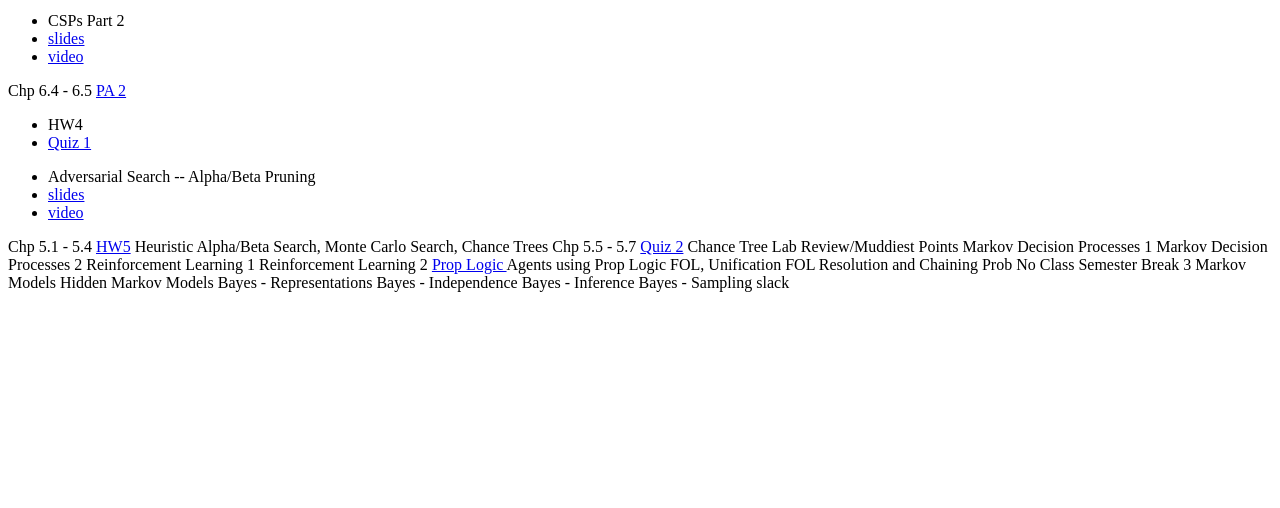
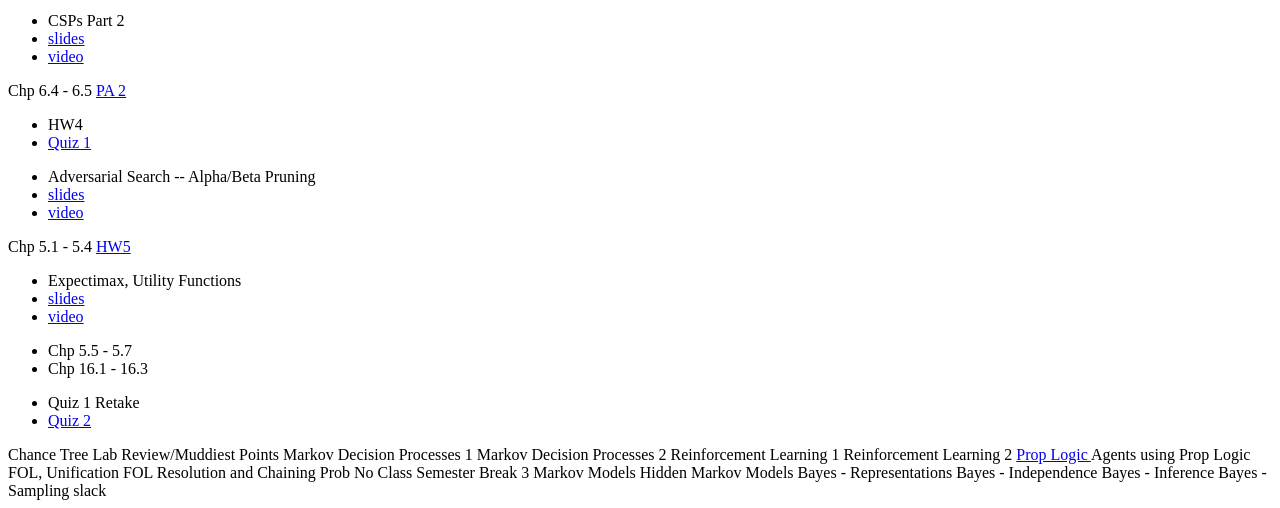
Before and after one commit to molloykp/AIClass, a PHP site: page /cs444_Calendar_Data.php in a window 1280 px wide. Shown: the part 826-1334 px from the top of the page. Before the commit the page ends 1118 px from the top, so only its background shows below. Run offline with PHP 8.4, Linux system fonts and the light colour scheme.

Commit message:
Expectimax and utility slides and calendar update.

```diff
--- a/wwwMolloy/Calendar2021.csv
+++ b/wwwMolloy/Calendar2021.csv
@@ -8,7 +8,7 @@ week,day,withinWeek,topic(s),reading,assignment/lab,due
 4,2,1,Assessment Day - No Class,,,
 4,4,2,CSPs Part 2; slides(slides/06_CSP_Part2.pdf);video(https://canvas.jmu.edu/courses/1775272/modules),Chp 6.4 - 6.5,PA 2  (PAs/PA.php?paNumber=2),HW4;Quiz 1(mquizzes/mquiz1/mquiz1.php)
 5,2,1,Adversarial Search -- Alpha/Beta Pruning;slides(slides/07_AdversarialSearch.pdf);video(https://canvas.jmu.edu/courses/1775272/modules),Chp 5.1 - 5.4,HW5(https://canvas.jmu.edu/courses/1775272/quizzes),
-5,4,2,"Heuristic Alpha/Beta Search, Monte Carlo Search, Chance Trees",Chp 5.5 - 5.7,,Quiz 2(mquizzes/mquiz2/mquiz2.php)
+5,4,2,"Expectimax, Utility Functions;slides(slides/08_ExpectimaxSearch.pdf);video(https://canvas.jmu.edu/courses/1775272/modules)",Chp 5.5 - 5.7; Chp 16.1 - 16.3,,Quiz 1 Retake;Quiz 2(mquizzes/mquiz2/mquiz2.php)
 6,2,1,Chance Tree Lab,,,
 6,4,2,Review/Muddiest Points,,,
 7,2,1,Markov Decision Processes 1,,,
--- a/wwwMolloy/cs444_Calendar_Data.php
+++ b/wwwMolloy/cs444_Calendar_Data.php
@@ -283,15 +283,42 @@
     <td id="WeekNoNumber"></td>
     <td style="text-align: left" id="WeekRowDate_5_4"></td>
     <td> <!-- Topics -->
-        Heuristic Alpha/Beta Search, Monte Carlo Search, Chance Trees
+        <ul class="no_indent">
+            <li>
+                Expectimax, Utility Functions
+            </li>
+            <li>
+                <a href="slides/08_ExpectimaxSearch.pdf">slides</a>
+            </li>
+            </li>
+            <li>
+                <a href="https://canvas.jmu.edu/courses/1775272/modules">video</a>
+            </li>
+            </li>
+        </ul>
     </td>
     <td> <!-- Readings -->
-        Chp 5.5 - 5.7
+        <ul class="no_indent">
+            <li>
+                Chp 5.5 - 5.7
+            </li>
+            <li>
+                Chp 16.1 - 16.3
+            </li>
+        </ul>
     </td>
     <td> <!-- Assign/Lab -->
     </td>
     <td> <!-- Due -->
-        <a href="mquizzes/mquiz2/mquiz2.php">Quiz 2</a>
+        <ul class="no_indent">
+            <li>
+                Quiz 1 Retake
+            </li>
+            <li>
+                <a href="mquizzes/mquiz2/mquiz2.php">Quiz 2</a>
+            </li>
+            </li>
+        </ul>
     </td>
 </tr>
 
```
Also changed, not shown: 3 other files.
